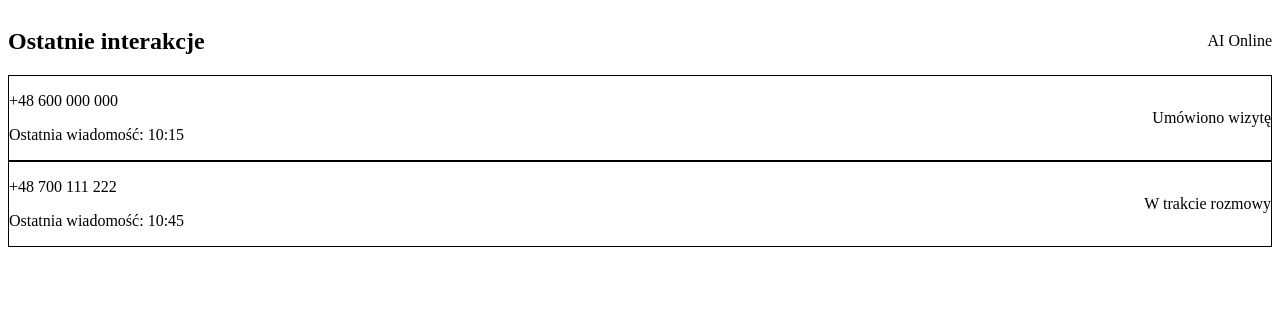
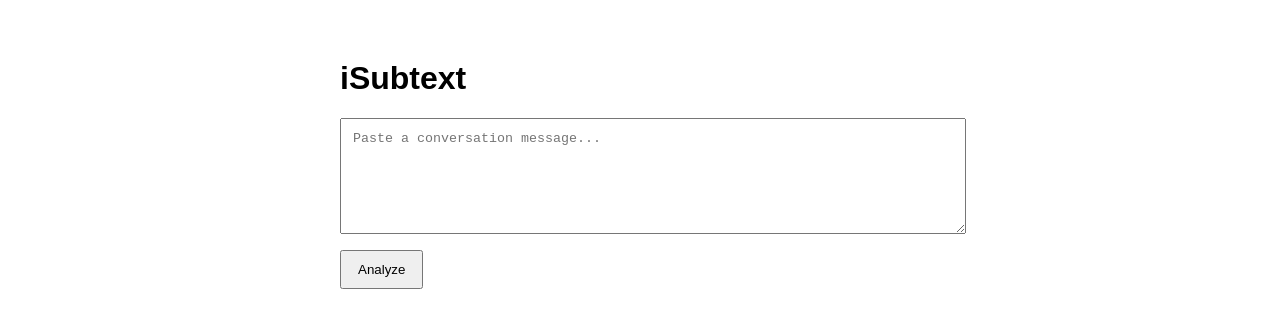
Before and after one commit to agata-mikolajczyk/isubtext, a Next.js app: page / in a window 1280 px wide. Shown: the top 328 px of the page. Built offline with nearby package versions, Linux system fonts and the light colour scheme.

Commit message:
connect UI to AI

```diff
--- a/app/page.tsx
+++ b/app/page.tsx
@@ -1,44 +1,53 @@
+"use client";
+
+import { useState } from "react";
+
 export default function Home() {
-  const mockChats = [
-    { id: 1, phone: "+48 600 000 000", status: "Umówiono wizytę", time: "10:15" },
-    { id: 2, phone: "+48 700 111 222", status: "W trakcie rozmowy", time: "10:45" },
-  ];
+  const [text, setText] = useState("");
+  const [insight, setInsight] = useState("");
+  const [loading, setLoading] = useState(false);
+
+  async function analyze() {
+    setLoading(true);
+    setInsight("");
+
+    const res = await fetch("/api/analyze", {
+      method: "POST",
+      headers: {
+        "Content-Type": "application/json",
+      },
+      body: JSON.stringify({ text }),
+    });
+
+    const data = await res.json();
+    setInsight(data.insight);
+    setLoading(false);
+  }
 
   return (
-    <main className="flex min-h-screen bg-gray-50 text-slate-900">
-      {/* Sidebar lewy */}
-      <div className="w-64 bg-slate-900 text-white p-6 hidden md:block">
-        <h1 className="text-2xl font-bold mb-8 italic">iSubtext</h1>
-        <nav className="space-y-4">
-          <div className="text-blue-400 font-semibold underline">Dashboard</div>
-          <div className="hover:text-blue-300 cursor-pointer">Kalendarz</div>
-          <div className="hover:text-blue-300 cursor-pointer">Ustawienia AI</div>
-        </nav>
-      </div>
+    <main style={{ maxWidth: 600, margin: "60px auto", fontFamily: "sans-serif" }}>
+      <h1>iSubtext</h1>
 
-      {/* Główna zawartość */}
-      <div className="flex-1 p-8">
-        <header className="flex justify-between items-center mb-10">
-          <h2 className="text-3xl font-bold">Ostatnie interakcje</h2>
-          <span className="px-4 py-2 bg-green-100 text-green-700 rounded-full text-sm font-bold">AI Online</span>
-        </header>
+      <textarea
+        placeholder="Paste a conversation message..."
+        value={text}
+        onChange={(e) => setText(e.target.value)}
+        rows={6}
+        style={{ width: "100%", padding: 12 }}
+      />
 
-        <div className="grid gap-4">
-          {mockChats.map((chat) => (
-            <div key={chat.id} className="bg-white p-6 rounded-xl shadow-sm border border-gray-100 flex justify-between items-center">
-              <div>
-                <p className="font-mono font-bold text-lg">{chat.phone}</p>
-                <p className="text-gray-500 text-sm">Ostatnia wiadomość: {chat.time}</p>
-              </div>
-              <div className="text-right">
-                <span className={`px-3 py-1 rounded-lg text-sm ${chat.status === 'Umówiono wizytę' ? 'bg-blue-100 text-blue-700' : 'bg-yellow-100 text-yellow-700'}`}>
-                  {chat.status}
-                </span>
-              </div>
-            </div>
-          ))}
-        </div>
-      </div>
+      <button
+        onClick={analyze}
+        style={{ marginTop: 12, padding: "10px 16px" }}
+      >
+        {loading ? "Analyzing..." : "Analyze"}
+      </button>
+
+      {insight && (
+        <p style={{ marginTop: 24, fontSize: 18 }}>
+          {insight}
+        </p>
+      )}
     </main>
   );
 }
```
